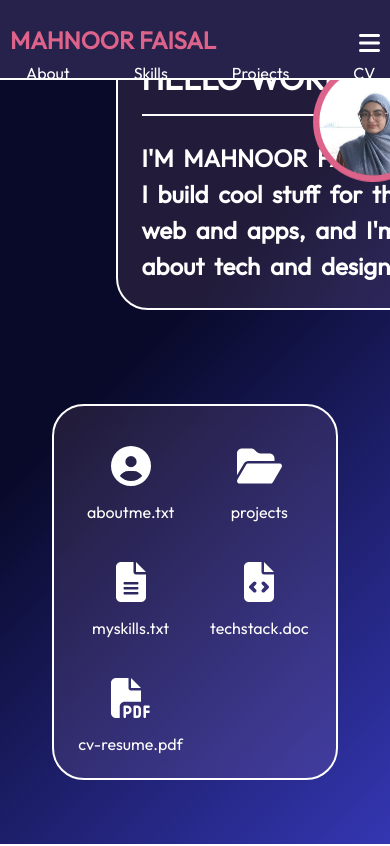
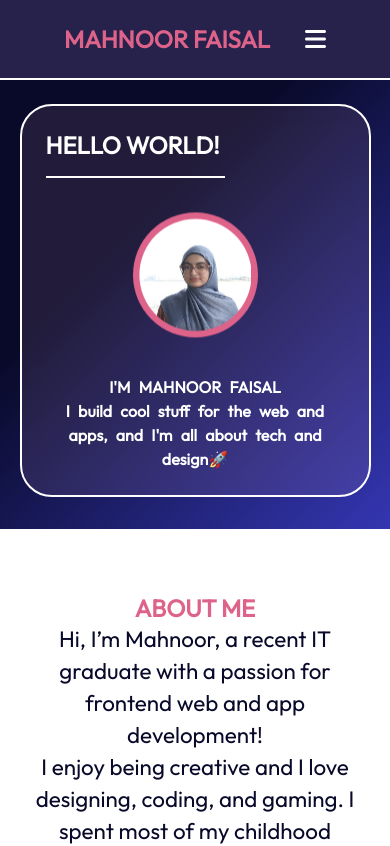
Before and after one commit to mahnoorcodes/portfolio_site, a React (Vite) app: page / in a window 390 px wide. Shown: the top 846 px of the page. Built offline with nearby package versions, Linux system fonts and the light colour scheme.

Commit message:
Mobile Responsive Completed

```diff
--- a/src/components/contact/contact.module.css
+++ b/src/components/contact/contact.module.css
@@ -45,3 +45,30 @@
     margin-right: 1.5rem;
     font-size: 1.6rem;
 }
+/* Media Query for Mobile Screens */
+@media (max-width: 768px) {
+    .contactSection {
+        flex-direction: column;
+        align-items: center;
+        text-align: center;
+        gap: 1rem;
+    }
+    .title {
+        font-size: 1.2rem;
+        margin: 1rem 0;
+    }
+
+    .links {
+        gap: 1rem;
+    }
+
+    .link a {
+        font-size: 1rem;
+        gap: 0.5rem;
+    }
+
+    .icon {
+        margin-right: 0;
+        font-size: 1.4rem;
+    }
+}
--- a/src/components/hero/hero.module.css
+++ b/src/components/hero/hero.module.css
@@ -1,14 +1,18 @@
 .heroSection{
     display:flex;
-    justify-content:space-between;
+    flex-direction: row;
+    align-items: center;
+    justify-content: center;
+    padding-top: 8rem;
+    padding-bottom: 4rem;
     background: linear-gradient(135deg,var(--color-background) 40%,var(--color-background-secondary) 100%);
     /* background-size: 200% 200%;
-    animation: gradientMove 6s infinite alternate;  */
+    animation: gradientMove 6s infinite alternate;
     color: var(--color-text);
     padding-top: 80px;
     padding-left: 1rem;
     padding-right: 1rem;
-    min-height: 100vh;
+    min-height: 100vh;*/
 }
 /* @keyframes gradientMove {
     0% {
@@ -28,12 +32,11 @@
 .iconBox{
     display:grid;
     grid-template-columns: repeat(2, 1fr);
-    padding: 1.5rem;
+    padding: 2.5rem;
     gap: 1.5rem;
-    margin:4rem 0;
-    margin-left:4rem;
+    margin: 0 auto;
     flex-wrap:wrap;
-    justify-content: left;
+    justify-content: center;
     align-items: center;
     background-color:var(--color-translucent);
     border-radius:2rem;
@@ -68,13 +71,11 @@
     backdrop-filter: blur(10px);
     color: var(--color-text);
     flex-direction: column;
-    max-width: 50%;
-    width: 500px;
-    height: 350px;
-    margin: 4.5rem auto;
-    gap:2rem;
+    max-width: 500px;
+    width: 100%;
+    height: auto;
+    margin: 0 auto;
     box-sizing: border-box;
-    transform: translateX(6rem);
 }
 .heroTitle{
     position: relative;
@@ -106,8 +107,8 @@
     position: absolute;
     top: 2rem;
     right: 2rem;
-    width: 150px;
-    height: 150px;
+    width: 125px;
+    height: 125px;
     border-radius: 50%;
     padding:0.4rem;
     margin-left:auto;
@@ -152,26 +153,39 @@
     }
 }
 
-@media screen and (max-width: 830px){
-    .heroSection{
-        flex-direction: column-reverse;
-        padding: 0;
-        margin: 0;
-        align-items:center;
+/* Media Query for Mobile Screens */
+@media (max-width: 768px) {
+    .heroSection {
+        flex-direction: column;
+        padding-top: 6.5rem;
+        padding-bottom: 2rem;
     }
-    .heroContainer{
+
+    .iconBox {
+        display: none;
+    }
+
+    .heroContainer {
         max-width: 90%;
-        width: 100%;
-        height: auto;
-        margin: 2rem auto;
         padding: 1.5rem;
+        transform: none;
     }
-    .iconBox{
-        margin-left:0;
-        margin-top:2rem;
+
+    .heroTitle {
+        font-size: 1.5rem;
     }
+
+    .heroDescription {
+        font-size: 1rem;
+        text-align: center;
+    }
+
     .heroImage {
-        width: 120px;
-        height: 120px;
+        position: relative;
+        top: 0;
+        right: 0;
+        width: 125px;
+        height: 125px;
+        margin: 1rem auto;
     }
 }
--- a/src/components/navbar/Navbar.jsx
+++ b/src/components/navbar/Navbar.jsx
@@ -9,23 +9,26 @@ export const Navbar = ({ onScrollTo, refs }) => {
     const toggleMenu = () => {
         setMenuOpen(!menuOpen);
     };
-
+    const handleNavClick = (scrollToRef) => {
+        onScrollTo(scrollToRef);
+        setMenuOpen(false);
+    };
 
     return(
         <nav className={styles.navbar}>
             <div className={styles.logoContainer}>
-            <li className={styles.navbarTitle} onClick={() => {window.scrollTo({ top: 0, behavior: "smooth" });window.history.pushState("", document.title, window.location.pathname);}}>
-                MAHNOOR FAISAL
-            </li>
+                <li className={styles.navbarTitle} onClick={() => {window.scrollTo({ top: 0, behavior: "smooth" });window.history.pushState("", document.title, window.location.pathname);}}>
+                    MAHNOOR FAISAL
+                </li>
+            </div>
                 <FontAwesomeIcon icon={faBars} className={styles.menuIcon} onClick= {toggleMenu} alt="menu" />
-            </div>
 
             <ul className={`${styles.navbarMenu} ${menuOpen ? styles.show : ''}`}>
-                <li onClick={() => onScrollTo(refs.aboutRef)}>About</li>
-                <li onClick={() => onScrollTo(refs.skillsRef)}>Skills</li>
-                <li onClick={() => onScrollTo(refs.projectsRef)}>Projects</li>
-                <li onClick={() => onScrollTo(refs.cvRef)}>CV</li>
-                <li onClick={() => onScrollTo(refs.contactRef)}>Contact Me</li>
+                <li onClick={() => handleNavClick(refs.aboutRef)}>About</li>
+                <li onClick={() => handleNavClick(refs.skillsRef)}>Skills</li>
+                <li onClick={() => handleNavClick(refs.projectsRef)}>Projects</li>
+                <li onClick={() => handleNavClick(refs.cvRef)}>CV</li>
+                <li onClick={() => handleNavClick(refs.contactRef)}>Contact Me</li>
             </ul>
         </nav>
     );
--- a/src/components/navbar/navbar.module.css
+++ b/src/components/navbar/navbar.module.css
@@ -10,7 +10,6 @@
     width: 100%;
     z-index: 1000;
     border-bottom: 2px solid white;
-
 }
 .navbarTitle {
     color: var(--color-primary);
@@ -39,48 +38,30 @@
     color: var(--color-primary);
     cursor:pointer
 }
-
 .menuIcon {
     display:none;
     color: var(--color-text);
-    font-size: 24px;
-    cursor: pointer;
+    font-size: 1.5rem;
 }
-
-@media screen and (max-width: 830px){
-    .navbar {
-        padding: 15px 10px;
-        flex-direction: column;
-        align-items: flex-start;
-    }
-    .navbarLinks {
+@media (max-width: 768px) {
+    .navbarMenu {
         display: none;
         flex-direction: column;
-        align-items: flex-end;
+        position: absolute;
+        top: 80px;
+        right: 0;
+        background-color: #27224b;
         width: 100%;
-        background-color: var(--color-secondary);
-        padding-right: 20px;
+        padding: 1rem;
+        gap: 1rem;
+        border-top: 2px solid white;
     }
-    .navbarLinks.show {
-        display: flex !important;
+
+    .navbarMenu.show {
+        display: flex;
     }
+
     .menuIcon {
         display: block;
-        align-self: flex-end;
-    }
-    .navbarLink {
-        font-size: 1.5rem;
-
-    }
-    .navbarLinks a {
-        padding: 10px;
-        font-size: 1.2rem;
-    }
-    .logoContainer {
-        display: flex;
-        align-items: center;
-        justify-content: space-between;
-        width: 100%;
-        padding-top:10px
     }
 }
--- a/src/components/projects/projects.module.css
+++ b/src/components/projects/projects.module.css
@@ -98,14 +98,42 @@
     text-align: center;
 }
 
-@media screen and (max-width: 1000px) {
-    .projects {
-    grid-template-columns: repeat(2, 1fr);
+/* Media Query for Mobile Screens */
+@media (max-width: 768px) {
+    .projectCard {
+        flex-direction: column;
+        align-items: center;
+        text-align: center;
+    }
+
+    .image {
+        width: 100%;
+        height: 50;
+        margin-bottom: 1rem;
+    }
+
+    .cardContent {
+        align-items: center;
+        text-align: center;
+    }
+
+    .description {
+        text-align: center;
+        margin: 1rem 0;
+    }
+
+    .skills {
+        justify-content: center;
+    }
+
+    .links {
+        flex-direction: column;
+        align-items: center;
+        gap: 1rem;
+    }
+
+    .link {
+        width: 100%;
+        text-align: center;
     }
 }
-
-@media screen and (max-width: 600px) {
-    .projects {
-    grid-template-columns: 1fr;
-    }
-}
--- a/src/components/skills/skills.module.css
+++ b/src/components/skills/skills.module.css
@@ -64,3 +64,17 @@
     box-shadow: 0 4px 10px rgba(0, 0, 0, 0.2);
     margin-bottom: 2rem;
 }
+/* Media Query for Mobile Screens */
+@media (max-width: 768px) {
+    .techItem {
+        padding: 0.5rem 0.75rem;
+        font-size: 0.9rem;
+        width: 100%;
+        text-align: center;
+    }
+
+    .techstackBoxes {
+        grid-template-columns: 1fr;
+        gap: 1rem;
+    }
+}
```
